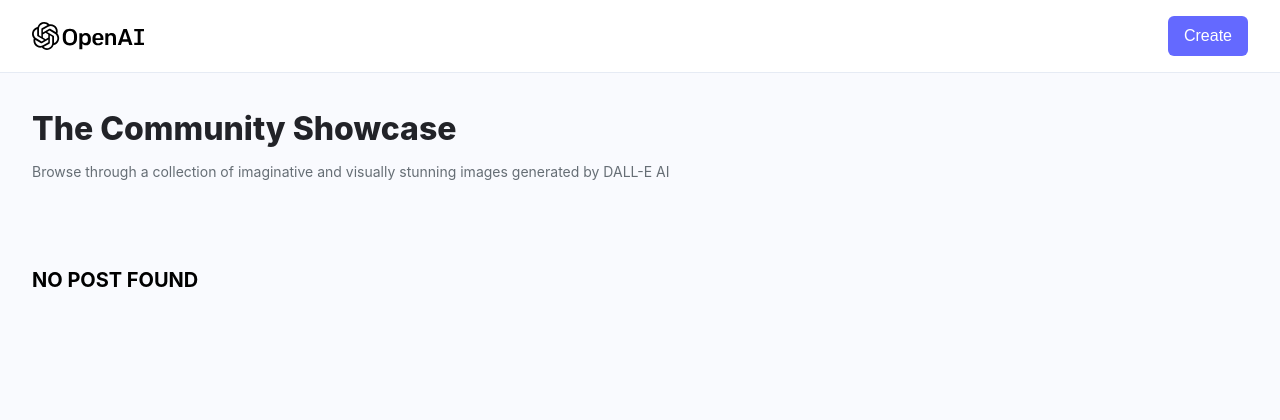
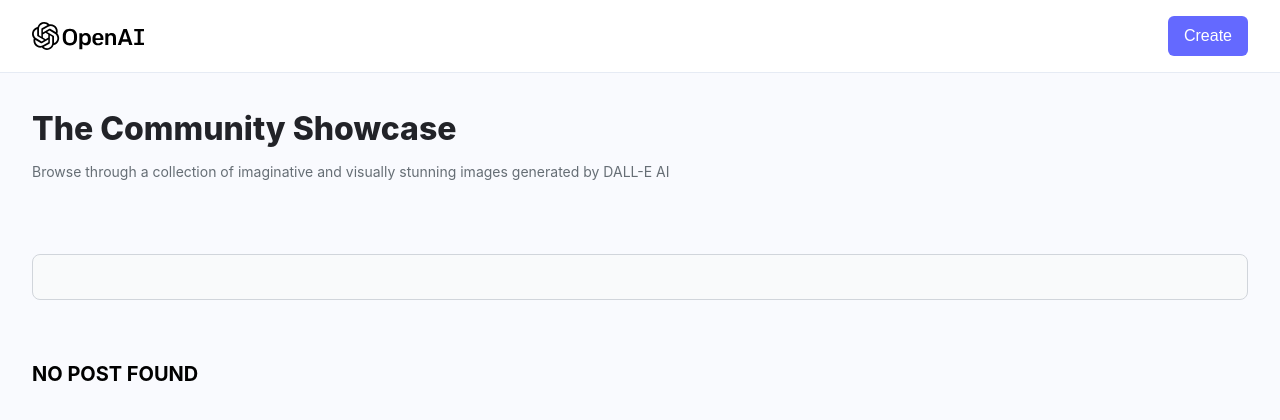
Before and after one commit to Decoder-25/AI-image-generation-App, a React (Vite) app in the folder client/: page / in a window 1280 px wide. Shown: the top 420 px of the page. Built offline with nearby package versions, Linux system fonts and the light colour scheme; a web font is replaced by a local one.

Commit message:
updated formfield

```diff
--- a/client/src/components/FormField.jsx
+++ b/client/src/components/FormField.jsx
@@ -1,11 +1,46 @@
-import React from 'react'
+import React from "react";
 
-function FormField() {
+function FormField({
+  labelName,
+  type,
+  name,
+  placeholder,
+  value,
+  handleChange,
+  isSurpriseMe,
+  handleSurpriseMe,
+}) {
   return (
     <div>
-
+      <div className="flex items-center gap-2 mb-2">
+        <label
+          htmlFor={name}
+          className="block text-sm font-medium text-gray-900"
+        >
+          {labelName}
+        </label>
+        {isSurpriseMe && (
+          <button
+            type="button"
+            onClick={handleSurpriseMe}
+            className="font-semibold text-xs bg-[#EcECF1] py-1 px-2 rounded-[5px] text-black"
+          >
+            Surprise me
+          </button>
+        )}
+      </div>
+      <input
+        type={type}
+        id={name}
+        name={name}
+        className="bg-gray-50 border border-gray-300 text-gray-900 text-sm rounded-lg focus:ring-[#6469ff] focus:border-[#6469ff] outline-none block w-full p-3"
+        placeholder={placeholder}
+        value={value}
+        onChange={handleChange}
+        required
+      />
     </div>
-  )
+  );
 }
 
-export default FormField
+export default FormField;
```
